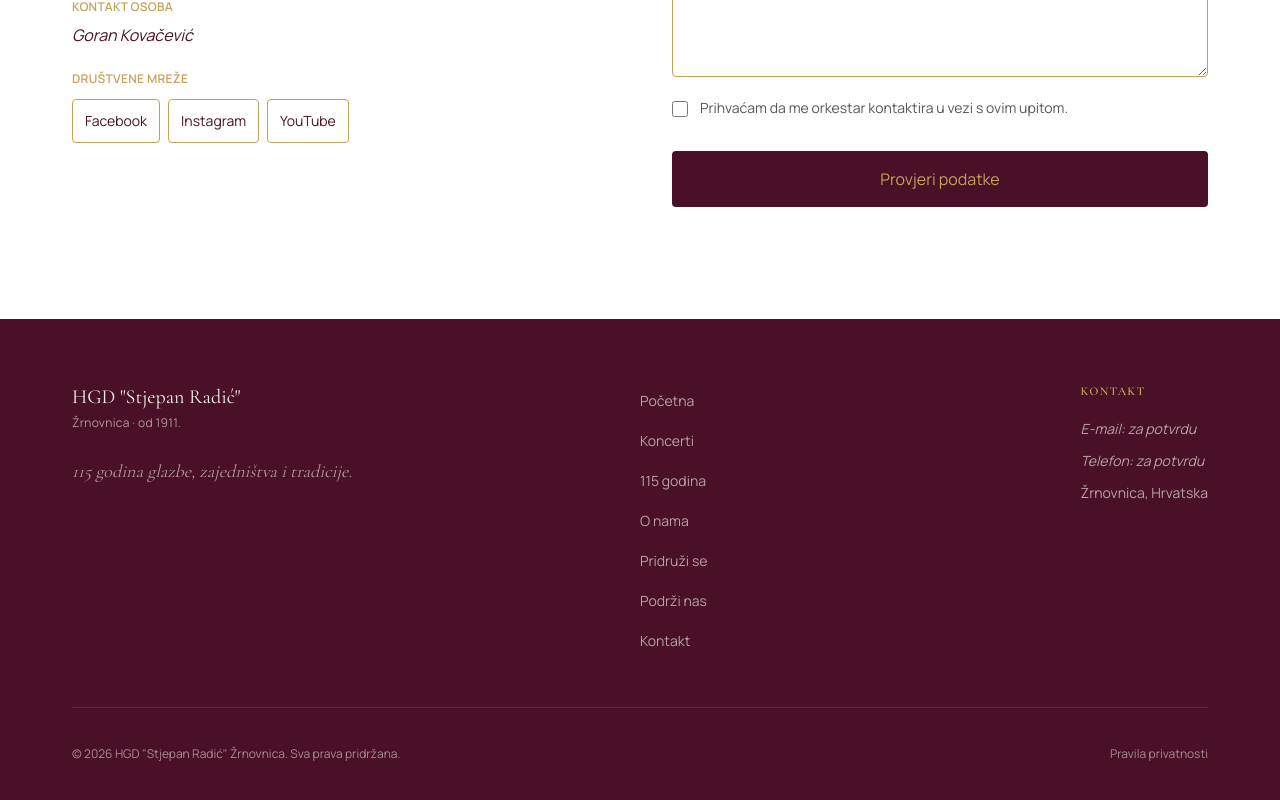
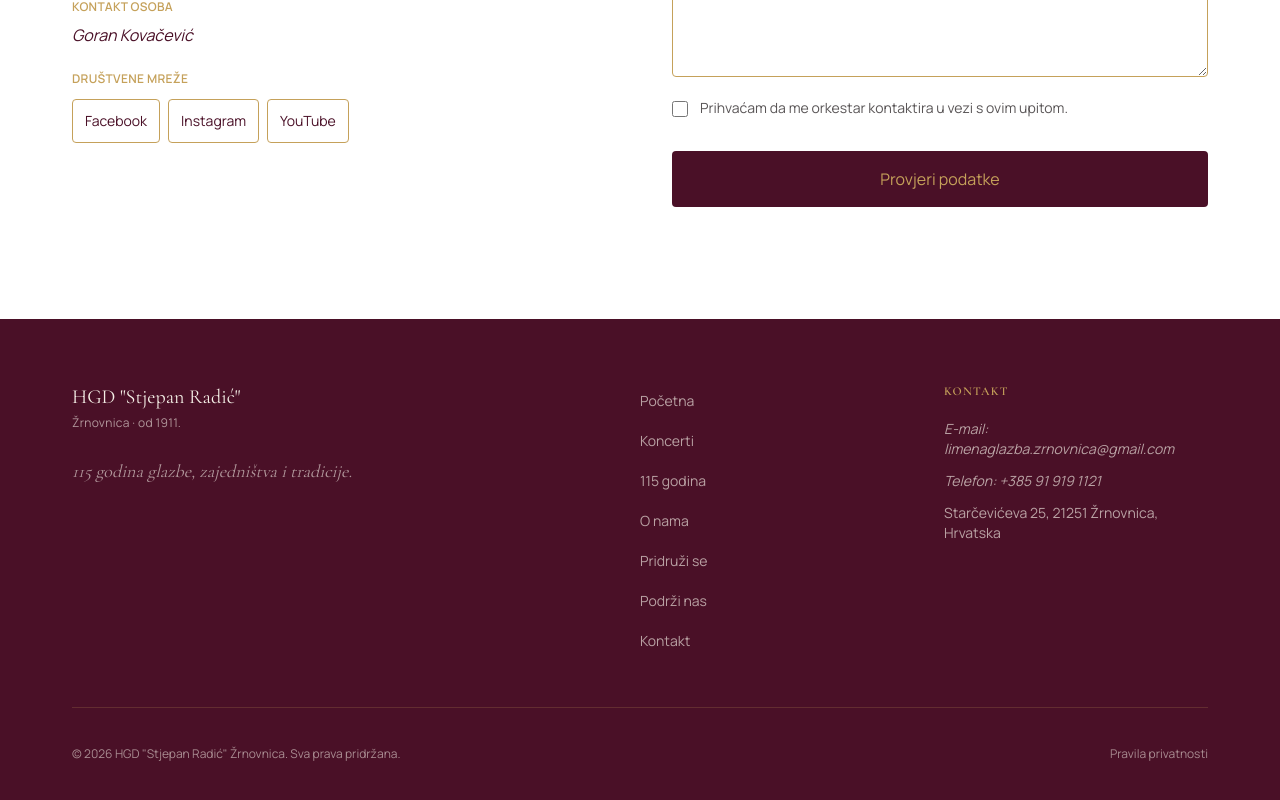
Before and after one commit to KonnyDaugh/hgd-stjepan-radic-website, a Next.js app: page / in a window 1280 px wide. Shown: the part 10737-11537 px from the top of the page. Built offline with nearby package versions, Linux system fonts and the light colour scheme.

Commit message:
feat: add official contact links to footer

```diff
--- a/src/components/layout/footer.tsx
+++ b/src/components/layout/footer.tsx
@@ -1,4 +1,5 @@
 import { Container } from "@/components/ui/container";
+import { siteConfig } from "@/data/site";
 
 type FooterProps = {
   name: string;
@@ -53,9 +54,28 @@ export function Footer({ name, navigation }: FooterProps) {
             </h2>
 
             <address className="mt-5 space-y-3 text-sm not-italic text-cream/65">
-              <p className="italic">E-mail: za potvrdu</p>
-              <p className="italic">Telefon: za potvrdu</p>
-              <p>Žrnovnica, Hrvatska</p>
+              <a
+                href={`mailto:${siteConfig.contact.email}`}
+                className="block wrap-break-words italic transition-colors hover:text-gold focus-visible:outline-2 focus-visible:outline-offset-2 focus-visible:outline-gold"
+              >
+                E-mail: {siteConfig.contact.email}
+              </a>
+
+              <a
+                href={siteConfig.contact.phone.href}
+                className="block italic transition-colors hover:text-gold focus-visible:outline-2 focus-visible:outline-offset-2 focus-visible:outline-gold"
+              >
+                Telefon: {siteConfig.contact.phone.label}
+              </a>
+
+              <a
+                href={siteConfig.contact.address.href}
+                target="_blank"
+                rel="noopener noreferrer"
+                className="block transition-colors hover:text-gold focus-visible:outline-2 focus-visible:outline-offset-2 focus-visible:outline-gold"
+              >
+                {siteConfig.contact.address.label}, Hrvatska
+              </a>
             </address>
           </div>
         </div>
```
